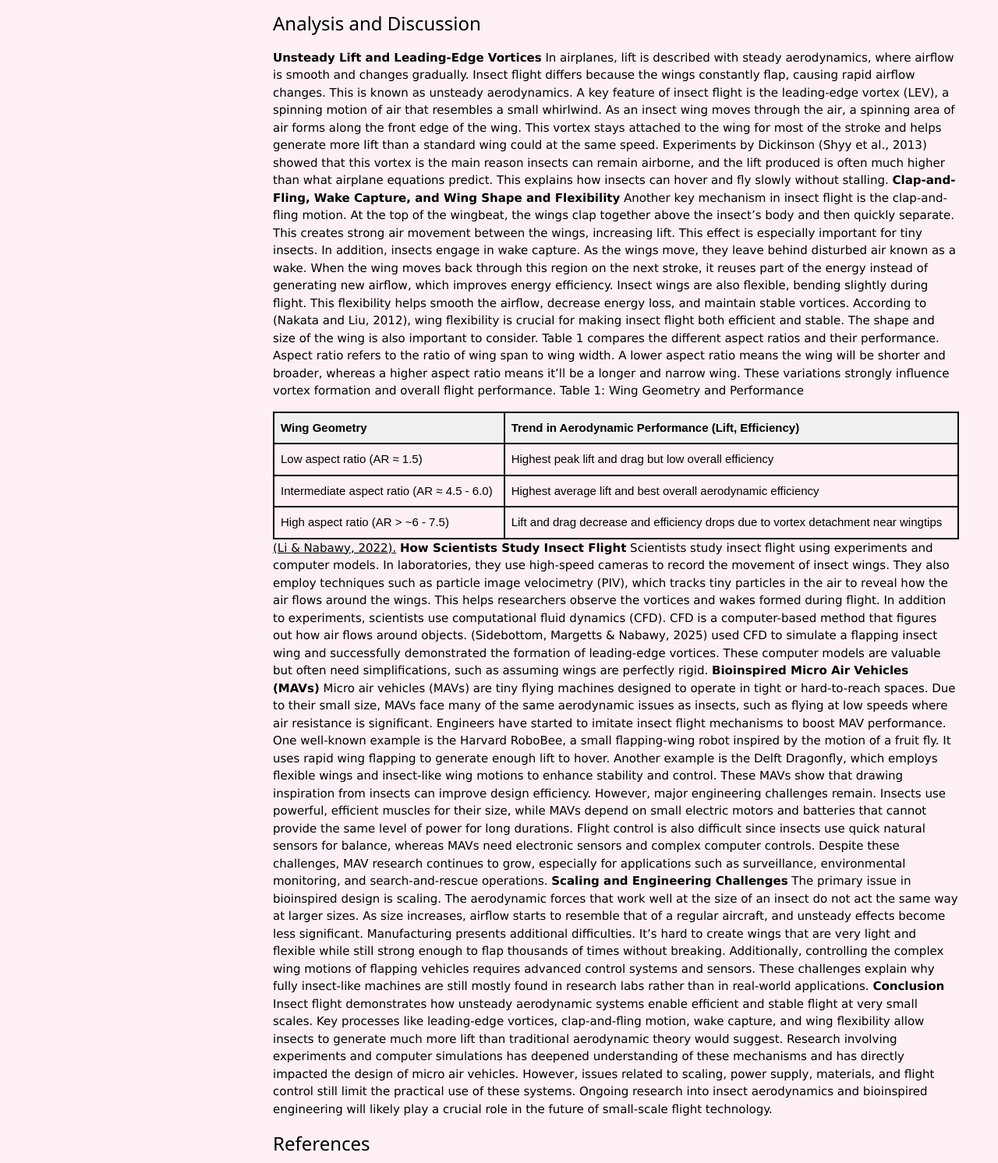
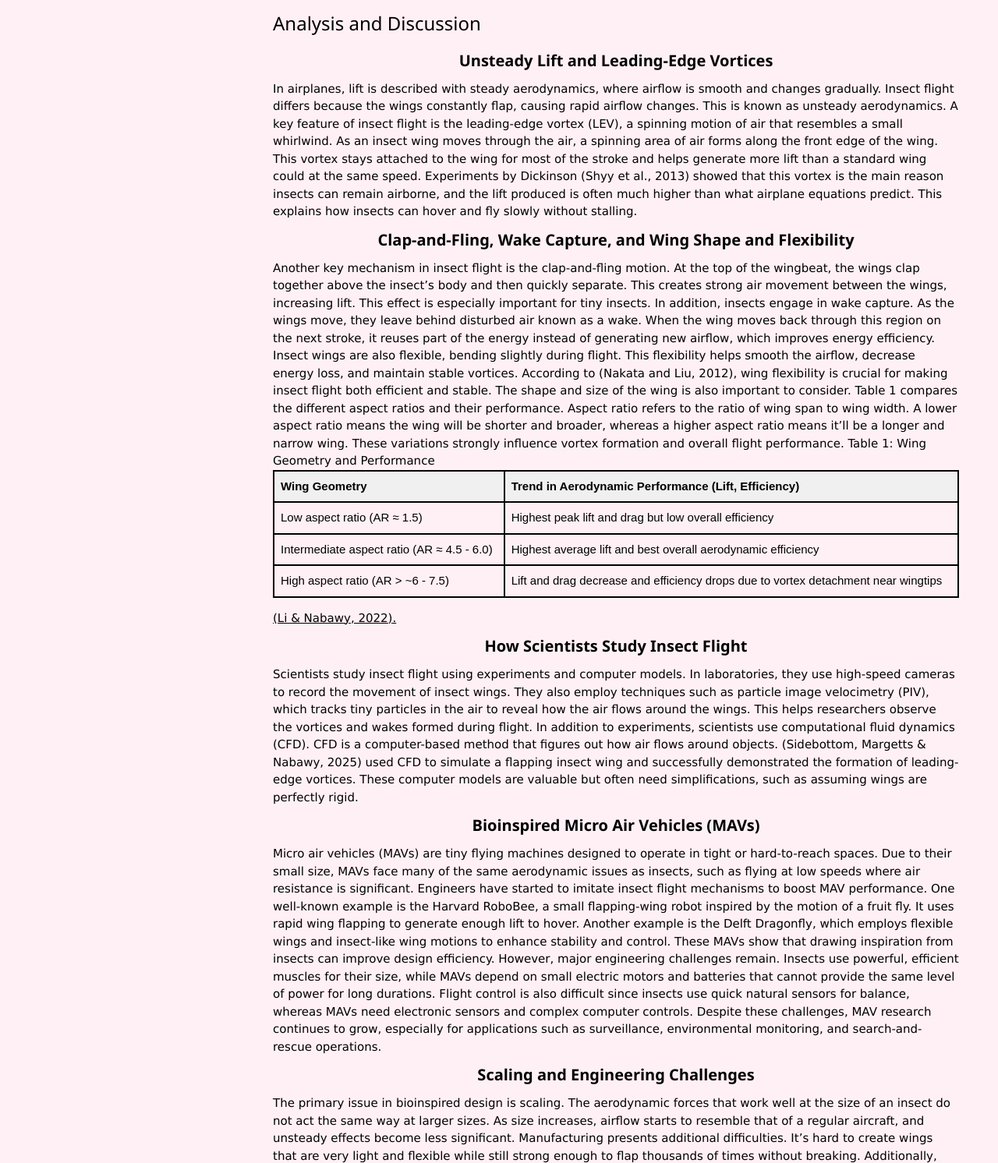
Before and after one commit to FEPSFY6862731/6862731, a plain HTML site: page index.html in a window 1280 px wide. Shown: the part 836-2328 px from the top of the page at 78% size. Drawn offline with nearby package versions, Linux system fonts and the light colour scheme.

Commit message:
Update index.html

```diff
--- a/index.html
+++ b/index.html
@@ -245,9 +245,9 @@ Insect flight demonstrates how controlled and efficient movement can be achieved
   </p>
  <h3 id="Analysis and Discussion">Analysis and Discussion</h3>
   <p d="Analysis_InText">
-<b>Unsteady Lift and Leading-Edge Vortices</b>
+<h4><b>Unsteady Lift and Leading-Edge Vortices</b></h4>
 In airplanes, lift is described with steady aerodynamics, where airflow is smooth and changes gradually. Insect flight differs because the wings constantly flap, causing rapid airflow changes. This is known as unsteady aerodynamics. A key feature of insect flight is the leading-edge vortex (LEV), a spinning motion of air that resembles a small whirlwind. As an insect wing moves through the air, a spinning area of air forms along the front edge of the wing. This vortex stays attached to the wing for most of the stroke and helps generate more lift than a standard wing could at the same speed. Experiments by Dickinson (Shyy et al., 2013) showed that this vortex is the main reason insects can remain airborne, and the lift produced is often much higher than what airplane equations predict. This explains how insects can hover and fly slowly without stalling.
-<b>Clap-and-Fling, Wake Capture, and Wing Shape and Flexibility</b>
+<h4><b>Clap-and-Fling, Wake Capture, and Wing Shape and Flexibility</b></h4>
 Another key mechanism in insect flight is the clap-and-fling motion. At the top of the wingbeat, the wings clap together above the insect’s body and then quickly separate. This creates strong air movement between the wings, increasing lift. This effect is especially important for tiny insects. In addition, insects engage in wake capture. As the wings move, they leave behind disturbed air known as a wake. When the wing moves back through this region on the next stroke, it reuses part of the energy instead of generating new airflow, which improves energy efficiency.
 Insect wings are also flexible, bending slightly during flight. This flexibility helps smooth the airflow, decrease energy loss, and maintain stable vortices. According to (Nakata and Liu, 2012), wing flexibility is crucial for making insect flight both efficient and stable. The shape and size of the wing is also important to consider. Table 1 compares the different aspect ratios and their performance. Aspect ratio refers to the ratio of wing span to wing width. A lower aspect ratio means the wing will be shorter and broader, whereas a higher aspect ratio means it’ll be a longer and narrow wing. These variations strongly influence vortex formation and overall flight performance.
 
@@ -271,24 +271,24 @@ Insect wings are also flexible, bending slightly during flight. This flexibility
       <td>Lift and drag decrease and efficiency drops due to vortex detachment near wingtips </td>
     </tr>
   </table>
-
+  </p>
     <a href=”https://www.proquest.com/docview/2670165654?accountid=17256&pq-origsite=primo&sourcetype=Scholarly%20Journals”> (Li & Nabawy, 2022).</a>
 
-  <b>How Scientists Study Insect Flight</b>
+  <h4><b>How Scientists Study Insect Flight</b></h4>
 Scientists study insect flight using experiments and computer models. In laboratories, they use high-speed cameras to record the movement of insect wings. They also employ techniques such as particle image velocimetry (PIV), which tracks tiny particles in the air to reveal how the air flows around the wings. This helps researchers observe the vortices and wakes formed during flight.
 In addition to experiments, scientists use computational fluid dynamics (CFD). CFD is a computer-based method that figures out how air flows around objects. (Sidebottom, Margetts & Nabawy, 2025) used CFD to simulate a flapping insect wing and successfully demonstrated the formation of leading-edge vortices. These computer models are valuable but often need simplifications, such as assuming wings are perfectly rigid.
 
-  <b>Bioinspired Micro Air Vehicles (MAVs)</b>
+  <h4><b>Bioinspired Micro Air Vehicles (MAVs)</b></h4>
 Micro air vehicles (MAVs) are tiny flying machines designed to operate in tight or hard-to-reach spaces. Due to their small size, MAVs face many of the same aerodynamic issues as insects, such as flying at low speeds where air resistance is significant. Engineers have started to imitate insect flight mechanisms to boost MAV performance.
 One well-known example is the Harvard RoboBee, a small flapping-wing robot inspired by the motion of a fruit fly. It uses rapid wing flapping to generate enough lift to hover. Another example is the Delft Dragonfly, which employs flexible wings and insect-like wing motions to enhance stability and control. These MAVs show that drawing inspiration from insects can improve design efficiency.
 However, major engineering challenges remain. Insects use powerful, efficient muscles for their size, while MAVs depend on small electric motors and batteries that cannot provide the same level of power for long durations. Flight control is also difficult since insects use quick natural sensors for balance, whereas MAVs need electronic sensors and complex computer controls. Despite these challenges, MAV research continues to grow, especially for applications such as surveillance, environmental monitoring, and search-and-rescue operations.
 
-    <b>Scaling and Engineering Challenges</b>
+    <h4><b>Scaling and Engineering Challenges</b></h4>
     The primary issue in bioinspired design is scaling. The aerodynamic forces that work well at the size of an insect do not act the same way at larger sizes. As size increases, airflow starts to resemble that of a regular aircraft, and unsteady effects become less significant. Manufacturing presents additional difficulties. It’s hard to create wings that are very light and flexible while still strong enough to flap thousands of times without breaking. Additionally, controlling the complex wing motions of flapping vehicles requires advanced control systems and sensors. These challenges explain why fully insect-like machines are still mostly found in research labs rather than in real-world applications.
 
-     <b>Conclusion</b>
+     <h4><b>Conclusion</b></h4>
      Insect flight demonstrates how unsteady aerodynamic systems enable efficient and stable flight at very small scales. Key processes like leading-edge vortices, clap-and-fling motion, wake capture, and wing flexibility allow insects to generate much more lift than traditional aerodynamic theory would suggest. Research involving experiments and computer simulations has deepened understanding of these mechanisms and has directly impacted the design of micro air vehicles. However, issues related to scaling, power supply, materials, and flight control still limit the practical use of these systems. Ongoing research into insect aerodynamics and bioinspired engineering will likely play a crucial role in the future of small-scale flight technology.
-  </p>
+
     <h3 id="References">References</h3>
      <p>
 Shyy, W. et al. (2013) An Introduction to Flapping Wing Aerodynamics. Cambridge: Cambridge University Press. Available at: https://ebookcentral.proquest.com/lib/surrey/detail.action?docID=1182993 (Accessed 5 December 2025)
```
